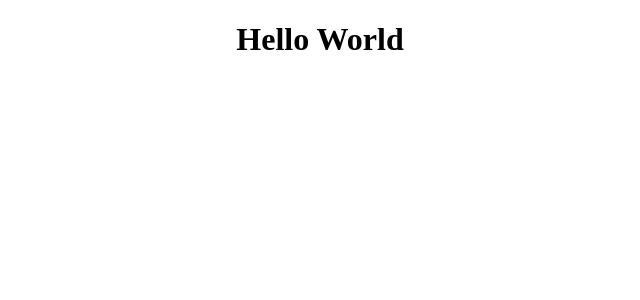
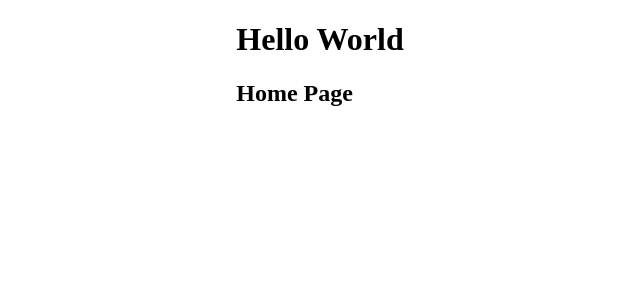
Before and after one commit to brendanfburke/fuzzy-potato, a React (Create React App) app: page / in a window 1280 px wide. Shown: the top 300 px of the page, without its empty margins (320-960 px from the left). Built offline with nearby package versions, Linux system fonts and the light colour scheme.

Commit message:
added react routes for home page, homepage displaying on app.js

```diff
--- a/package.json
+++ b/package.json
@@ -8,6 +8,8 @@
     "@testing-library/user-event": "^13.5.0",
     "react": "^18.1.0",
     "react-dom": "^18.1.0",
+    "react-router": "^6.3.0",
+    "react-router-dom": "^6.3.0",
     "react-scripts": "5.0.1",
     "web-vitals": "^2.1.4"
   },
--- a/src/App.js
+++ b/src/App.js
@@ -1,9 +1,11 @@
 import React from "react";
+import { Outlet } from "react-router";
 
 function App() {
   return (
     <div className="App">
       <h1>Hello World</h1>
+      <Outlet />
     </div>
   );
 }
--- a/src/components/Nav.jsx
+++ b/src/components/Nav.jsx
@@ -0,0 +1,9 @@
+import React from "react";
+
+const Nav = () => {
+    return (
+        <h1>Nav Page</h1>
+    )
+}
+
+export default Nav
--- a/src/index.js
+++ b/src/index.js
@@ -1,11 +1,25 @@
 import React from 'react';
 import ReactDOM from 'react-dom/client';
 import './index.css';
+import { BrowserRouter as Router } from 'react-router-dom';
+import { Routes, Route } from 'react-router-dom'
 import App from './App';
+import Nav from './components/Nav';
+import Home from './pages/Home';
+import Account from './pages/Account';
+import Login from './pages/Login';
+import Register from './pages/Register';
+import UserAccount from './pages/UserAccount';
 
 const root = ReactDOM.createRoot(document.getElementById('root'));
 root.render(
   <React.StrictMode>
-    <App />
+    <Router>
+      <Routes>
+        <Route path='/' element={<App />} >
+          <Route index element={<Home />} />
+        </Route>
+      </Routes>
+    </Router>
   </React.StrictMode>
 );
--- a/src/pages/Account.jsx
+++ b/src/pages/Account.jsx
@@ -0,0 +1,9 @@
+import React from "react";
+
+const Account = () => {
+    return (
+        <h1>Account Page</h1>
+    )
+}
+
+export default Account
--- a/src/pages/Home.jsx
+++ b/src/pages/Home.jsx
@@ -0,0 +1,9 @@
+import React from "react";
+
+const Home = () => {
+    return (
+        <h2>Home Page</h2>
+    )
+}
+
+export default Home
--- a/src/pages/Login.jsx
+++ b/src/pages/Login.jsx
@@ -0,0 +1,9 @@
+import React from "react";
+
+const Login = () => {
+    return (
+        <h1>Login Page</h1>
+    )
+}
+
+export default Login
--- a/src/pages/Register.jsx
+++ b/src/pages/Register.jsx
@@ -0,0 +1,9 @@
+import React from "react";
+
+const Register = () => {
+    return (
+        <h1>Register Page</h1>
+    )
+}
+
+export default Register
--- a/src/pages/UserAccount.jsx
+++ b/src/pages/UserAccount.jsx
@@ -0,0 +1,9 @@
+import React from "react";
+
+const UserAccount = () => {
+    return (
+        <h1>UserAccount Page</h1>
+    )
+}
+
+export default UserAccount
```
Also changed, not shown: 1 other file (tests, documents, lock files or other folders).
